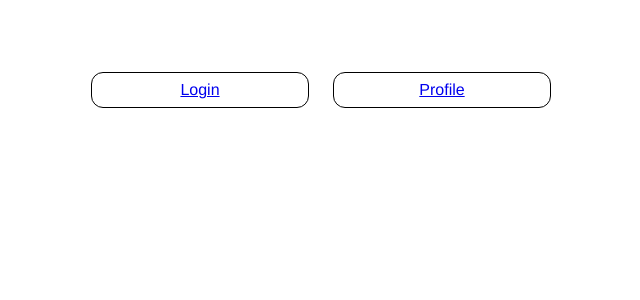
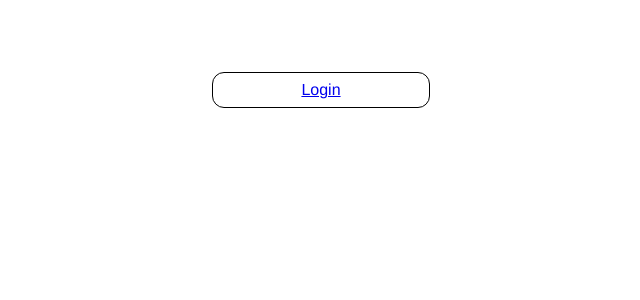
Before and after one commit to BadVoice/Vue2-VPN-Service, a Vue app: page / in a window 1280 px wide. Shown: the top 300 px of the page, without its empty margins (319-959 px from the left). Built offline with nearby package versions, Linux system fonts and the light colour scheme.

Commit message:
feat:Buttons(login\profile) depending on login

```diff
--- a/src/components/header/navbar/Navbar.vue
+++ b/src/components/header/navbar/Navbar.vue
@@ -1,18 +1,24 @@
 <template>
   <div class="navbar">
-    <LoginBtn/>
-    <ProfileBtn/>
+    <LoginBtn v-if="!userProfile"/>
+    <ProfileBtn v-if="userProfile"/>
   </div>
 </template>
 <script>
 import LoginBtn from "@/components/header/navbar/buttons/LoginBtn";
 import ProfileBtn from "@/components/header/navbar/buttons/ProfileBtn";
+import {mapGetters} from "vuex";
 
 export default {
   name: 'Navbar',
   components: {
     LoginBtn,
     ProfileBtn
+  },
+  computed: {
+    ...mapGetters('authModule', [
+      'userProfile'
+    ]),
   }
 }
 </script>
```
